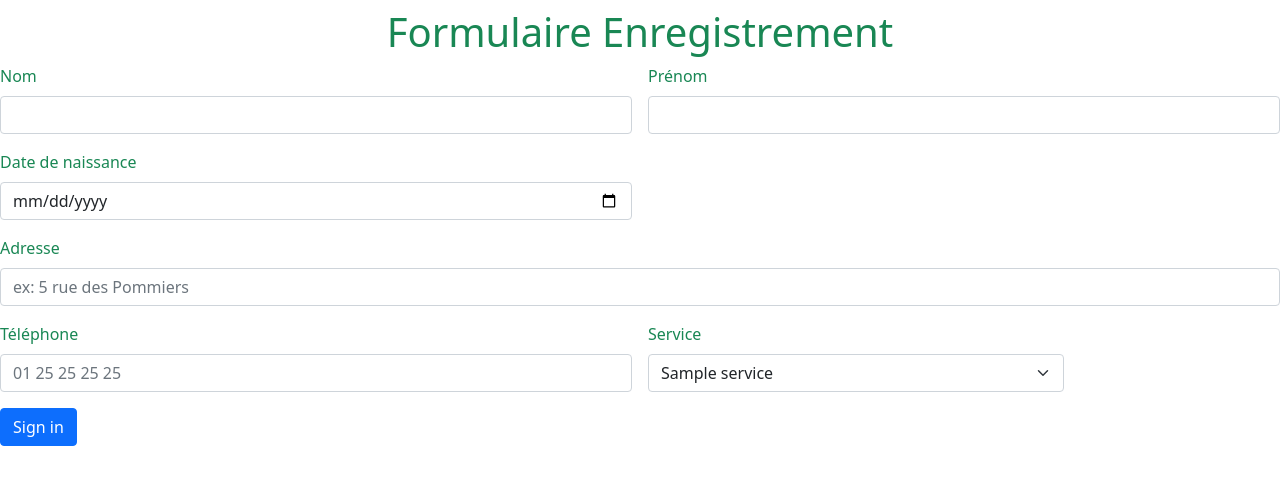
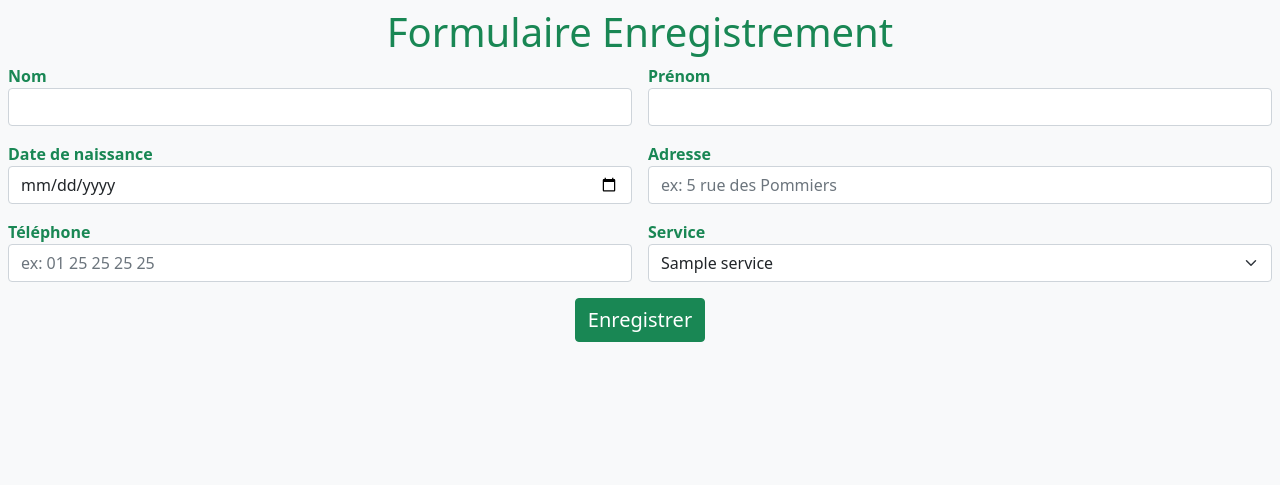
Before and after one commit to basdau92/TPProjetsAlternance, a CodeIgniter 4 app: template TPCI4/app/Views/signup.php in a window 1280 px wide. Shown: the top 485 px of the page. Run offline with PHP 8.4 and a stand-in for CodeIgniter, Linux system fonts and the light colour scheme; the template is opened without the code that fills it: most values are stand-ins (such as "Sample title", 1, 10 or a date in 2020); some libraries are stand-ins or nearby versions.

Commit message:
TPCI4_modifs views et ajouts layout/css

```diff
--- a/TPCI4/app/Config/Logger.php
+++ b/TPCI4/app/Config/Logger.php
@@ -37,7 +37,7 @@ class Logger extends BaseConfig
      *
      * @var array|int
      */
-    public $threshold = 4;
+    public $threshold = 9;
 
     /**
      * --------------------------------------------------------------------------
--- a/TPCI4/app/Config/Routes.php
+++ b/TPCI4/app/Config/Routes.php
@@ -32,7 +32,7 @@ $routes->setAutoRoute(true);
 // We get a performance increase by specifying the default
 // route since we don't have to scan directories.
 $routes->get('/', 'UserCtrl::index');
-$routes->get('/signup', 'UserCtrl::form');
+$routes->get('/signup', 'UserCtrl::signup');
 
 /*
  * --------------------------------------------------------------------
--- /dev/null
+++ b/TPCI4/app/Views/Layout/master.php
@@ -0,0 +1,26 @@
+<!DOCTYPE html>
+<html lang="fr">
+<head>
+    <meta charset="UTF-8">
+    <meta http-equiv="X-UA-Compatible" content="IE=edge">
+    <meta name="viewport" content="width=device-width, initial-scale=1.0">
+
+    <!-- Fonction Helper Script Bootstrap / Head -->
+
+    <link href="https://cdn.jsdelivr.net/npm/bootstrap@5.0.2/dist/css/bootstrap.min.css" rel="stylesheet" integrity="sha384-EVSTQN3/azprG1Anm3QDgpJLIm9Nao0Yz1ztcQTwFspd3yD65VohhpuuCOmLASjC" crossorigin="anonymous">
+    <script src="https://cdn.jsdelivr.net/npm/bootstrap@5.0.2/dist/js/bootstrap.bundle.min.js" integrity="sha384-MrcW6ZMFYlzcLA8Nl+NtUVF0sA7MsXsP1UyJoMp4YLEuNSfAP+JcXn/tWtIaxVXM" crossorigin="anonymous"></script>
+
+    <!-- Fonction Helper HTML feuille CSS -->
+    <?= link_tag('CSS/style.css') ?>
+    <title><?= $title; ?></title>
+</head>
+<body class="bg-light">
+
+<!-- Section pour le contenu dynamique -->
+<?= $this->renderSection('content'); ?>
+
+<!-- Fonction Helper Script Bootstrap / End Body -->
+<script src="https://cdn.jsdelivr.net/npm/@popperjs/core@2.9.2/dist/umd/popper.min.js" integrity="sha384-IQsoLXl5PILFhosVNubq5LC7Qb9DXgDA9i+tQ8Zj3iwWAwPtgFTxbJ8NT4GN1R8p" crossorigin="anonymous"></script>
+<script src="https://cdn.jsdelivr.net/npm/bootstrap@5.0.2/dist/js/bootstrap.min.js" integrity="sha384-cVKIPhGWiC2Al4u+LWgxfKTRIcfu0JTxR+EQDz/bgldoEyl4H0zUF0QKbrJ0EcQF" crossorigin="anonymous"></script>
+</body>
+</html>
--- a/TPCI4/app/Views/signup.php
+++ b/TPCI4/app/Views/signup.php
@@ -1,49 +1,39 @@
-<!DOCTYPE html>
-<html lang="fr">
-<head>
-    <meta charset="UTF-8">
-    <meta http-equiv="X-UA-Compatible" content="IE=edge">
-    <meta name="viewport" content="width=device-width, initial-scale=1.0">
-    <!-- Bootstrap CSS -->
-    <link href="https://cdn.jsdelivr.net/npm/bootstrap@5.0.2/dist/css/bootstrap.min.css" rel="stylesheet" integrity="sha384-EVSTQN3/azprG1Anm3QDgpJLIm9Nao0Yz1ztcQTwFspd3yD65VohhpuuCOmLASjC" crossorigin="anonymous">
-    <script src="https://cdn.jsdelivr.net/npm/bootstrap@5.0.2/dist/js/bootstrap.bundle.min.js" integrity="sha384-MrcW6ZMFYlzcLA8Nl+NtUVF0sA7MsXsP1UyJoMp4YLEuNSfAP+JcXn/tWtIaxVXM" crossorigin="anonymous"></script>
-    <link rel="stylesheet" href="style.css">
-    <title>CI4 - Formulaire enregistrement</title>
-</head>
-<body>
+<?= $this->extend('Layout\master')?>
+
+<?= $this->section('content')?>
 
 <!-- Titre H1 -->
 <h1 class="text-center text-capitalize text-success my-2">formulaire enregistrement</h1>
 
 <!-- Formulaire -->
-<form class="row g-3">
-  <div class="col-md-6">
-    <label for="lastname" class="form-label text-success font-weight-bold">Nom</label>
+<form class="row g-3 mx-auto">
+  <div class="col-md-6 col-lg-6">
+    <label for="lastname" class="label text-success">Nom</label>
     <input type="text" class="form-control" id="lastname" name="lastname" value="">
   </div>
 
-  <div class="col-md-6">
-    <label for="firstname" class="form-label text-success font-weight-bold">Prénom</label>
+  <div class="col-md-6 col-lg-6">
+    <label for="firstname" class="label text-success">Prénom</label>
     <input type="text" class="form-control" id="firstname" name="firstname" value="">
   </div>
 
-  <div class="col-md-6">
-    <label for="birthdate" class="form-label text-success font-weight-bold">Date de naissance</label>
+  <div class="col-md-6 col-lg-6">
+    <label for="birthdate" class="label text-success">Date de naissance</label>
     <input type="date" class="form-control" id="birthdate" name="birthdate" value="">
   </div>
 
-  <div class="col-12">
-    <label for="address" class="form-label text-success font-weight-bold">Adresse</label>
+  <div class="col-md-6 col-lg-6">
+    <label for="address" class="label text-success">Adresse</label>
     <input type="text" class="form-control" id="address" name="address" placeholder="ex: 5 rue des Pommiers" value="">
   </div>
 
-  <div class="col-md-6">
-    <label for="phone" class="form-label text-success font-weight-bold">Téléphone</label>
-    <input type="tel" class="form-control" id="phone" name="phone" placeholder ="01 25 25 25 25" pattern="[0-9]{2}[0-9]{2}[0-9]{2}[0-9]{2}[0-9]{2}" maxlength="10">
+  <div class="col-md-6 col-lg-6">
+    <label for="phone" class="label text-success">Téléphone</label>
+    <input type="tel" class="form-control" id="phone" name="phone" placeholder ="ex: 01 25 25 25 25" pattern="[0-9]{2}[0-9]{2}[0-9]{2}[0-9]{2}[0-9]{2}" maxlength="10">
   </div>
 
-  <div class="col-md-4">
-    <label for="service" class="form-label text-success font-weight-bold">Service</label>
+  <div class="col-md-6 col-lg-6">
+    <label for="service" class="label text-success">Service</label>
     <select id="service" name="service" class="form-select">
         <?php foreach($services as $service) : ?>
             <option value="<?= $service['id'] ?>"><?= $service['servicename'] ?></option>
@@ -51,12 +41,9 @@
     </select>
   </div>
 
-  <div class="col-12">
-    <button type="submit" class="btn btn-primary">Sign in</button>
+  <div class="d-flex justify-content-center">
+    <button type="submit" class="btn btn-success">Enregistrer</button>
   </div>
 </form>
 
-<script src="https://cdn.jsdelivr.net/npm/@popperjs/core@2.9.2/dist/umd/popper.min.js" integrity="sha384-IQsoLXl5PILFhosVNubq5LC7Qb9DXgDA9i+tQ8Zj3iwWAwPtgFTxbJ8NT4GN1R8p" crossorigin="anonymous"></script>
-<script src="https://cdn.jsdelivr.net/npm/bootstrap@5.0.2/dist/js/bootstrap.min.js" integrity="sha384-cVKIPhGWiC2Al4u+LWgxfKTRIcfu0JTxR+EQDz/bgldoEyl4H0zUF0QKbrJ0EcQF" crossorigin="anonymous"></script>
-</body>
-</html>
+<?= $this->endSection()?>
--- /dev/null
+++ b/TPCI4/public/CSS/style.css
@@ -0,0 +1,42 @@
+/***************************/
+/***** index.php style ****/
+/*************************/
+
+/** BOUTON REDIRECTION **/
+
+.pNotStillRec{
+    font-size: 1.3rem;
+}
+
+.redirectLink{
+    background-color: #198754;
+    border: 1px solid #198754;
+    border-radius: 5px;
+    color: white;
+    font-size: 1.25rem;
+    padding: 6px 12px;
+    text-decoration: none;
+}
+
+.redirectLink:hover{
+    color: #ffc107;
+}
+
+
+/***************************/
+/**** signup.php style ****/
+/*************************/
+
+/** FORM **/
+
+.label{
+    font-weight: bold;
+}
+
+.btn{
+    font-size: 1.25rem;
+}
+
+.btn:hover{
+    color: #ffc107;
+}
```
Also changed, not shown: TPCI4/app/Config/App.php (+4 -4 lines), TPCI4/app/Controllers/UserCtrl.php (+16 -1 lines), TPCI4/app/Views/index.php (+6 -18 lines), TPCI4/public/Script/script.js (added), 1 other file.
